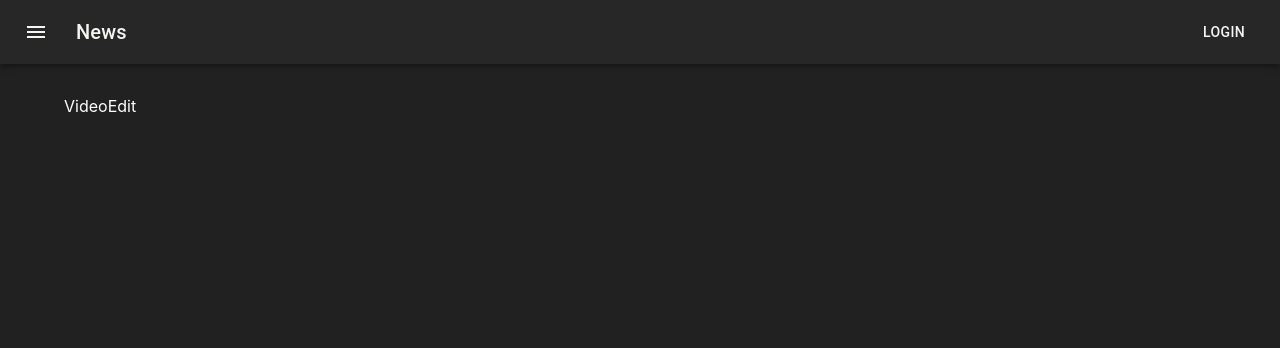
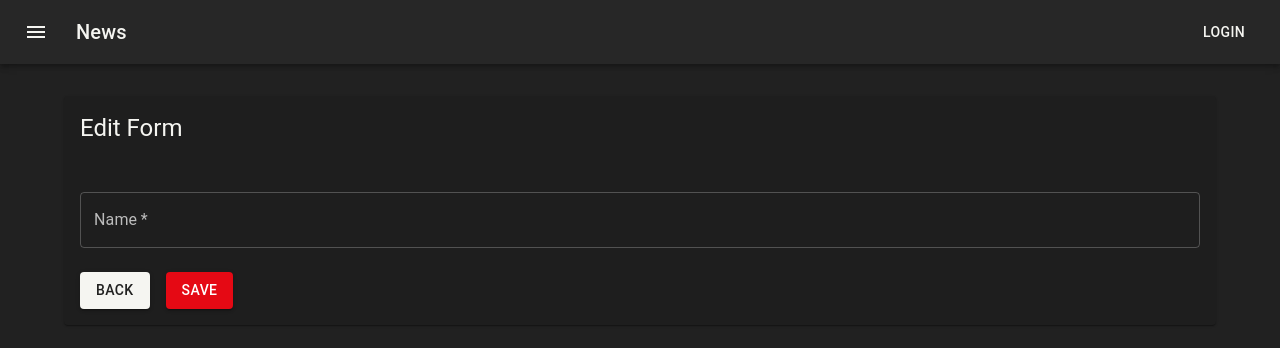
Before and after one commit to paulosarmento/projeto-pratico-fc-admin-react, a React (Create React App) app: page /videos/edit/1 in a window 1280 px wide. Shown: the top 348 px of the page. Built offline with nearby package versions, Linux system fonts and the light colour scheme; no server answers.

Commit message:
Video form

```diff
--- a/src/features/video/VideoEdit.tsx
+++ b/src/features/video/VideoEdit.tsx
@@ -1,5 +1,67 @@
-import React from "react";
+import { Box, Paper, Typography } from "@mui/material";
+import { useSnackbar } from "notistack";
+import React, { useEffect, useState } from "react";
+import { useParams } from "react-router-dom";
+import { initialState, useGetVideoQuery } from "./videoSlice";
+import { Video } from "../../types/Videos";
+import { VideoForm } from "./components/VideoForm";
 
 export const VideoEdit = () => {
-  return <div>VideoEdit</div>;
+  const id = useParams<{ id: string }>().id as string;
+  const { data: video, isFetching } = useGetVideoQuery({ id });
+  const [videoState, setVideoState] = useState<Video>(initialState);
+  const [status, setStatus] = useState({
+    isLoading: false,
+    isSuccess: false,
+    isError: false,
+  });
+  const { enqueueSnackbar } = useSnackbar();
+
+  function handleChange(e: React.ChangeEvent<HTMLInputElement>) {
+    const { name, value } = e.target;
+    setVideoState({ ...videoState, [name]: value });
+  }
+
+  async function handleSubmit(e: React.FormEvent<HTMLFormElement>) {
+    e.preventDefault();
+    await videoState;
+  }
+
+  useEffect(() => {
+    if (video) {
+      setVideoState(video.data);
+    }
+  }, [video]);
+
+  useEffect(() => {
+    if (status.isSuccess) {
+      enqueueSnackbar("Video updated", { variant: "success" });
+    }
+    if (status.isError) {
+      enqueueSnackbar("Error updating video", { variant: "error" });
+    }
+  }, [status, enqueueSnackbar]);
+
+  console.log(video);
+  return (
+    <Box>
+      <Paper>
+        <Box p={2}>
+          <Box mb={2}>
+            <Typography variant="h5">Edit Form</Typography>
+          </Box>
+        </Box>
+        <VideoForm
+          video={videoState}
+          categories={[]}
+          castMembers={[]}
+          genres={[]}
+          handleSubmit={handleSubmit}
+          handleChange={handleChange}
+          isDisabled={status.isLoading}
+          isLoading={status.isLoading || isFetching}
+        />
+      </Paper>
+    </Box>
+  );
 };
--- /dev/null
+++ b/src/features/video/components/VideoForm.tsx
@@ -0,0 +1,66 @@
+import { Box, Button, FormControl, Grid, TextField } from "@mui/material";
+import React from "react";
+import { Video } from "../../../types/Videos";
+import { Category } from "../../../types/Category";
+import { Genre } from "../../../types/Genres";
+import { CastMember } from "../../../types/CastMembers";
+import { Link } from "react-router-dom";
+
+export type Props = {
+  video: Video;
+  categories?: Category[];
+  genres?: Genre[];
+  castMembers?: CastMember[];
+  isDisabled?: boolean;
+  isLoading?: boolean;
+  handleSubmit: (e: React.FormEvent<HTMLFormElement>) => void;
+  handleChange: (e: React.ChangeEvent<HTMLInputElement>) => void;
+};
+
+export function VideoForm({
+  video,
+  categories,
+  genres,
+  castMembers,
+  isDisabled = false,
+  isLoading = false,
+  handleSubmit,
+  handleChange,
+}: Props) {
+  return (
+    <Box p={2}>
+      <form onSubmit={handleSubmit}>
+        <Grid container spacing={3}>
+          <Grid item xs={12}>
+            <FormControl fullWidth>
+              <TextField
+                required
+                name="name"
+                label="Name"
+                value={video.title}
+                disabled={isDisabled}
+                onChange={handleChange}
+                fullWidth
+              />
+            </FormControl>
+          </Grid>
+          <Grid item xs={12}>
+            <Box display={"flex"} gap={2}>
+              <Button variant="contained" component={Link} to="/videos">
+                Back
+              </Button>
+              <Button
+                variant="contained"
+                color="secondary"
+                disabled={isDisabled || isLoading}
+                type="submit"
+              >
+                {isLoading ? "Saving..." : "Save"}
+              </Button>
+            </Box>
+          </Grid>
+        </Grid>
+      </form>
+    </Box>
+  );
+}
--- a/src/features/video/videoSlice.ts
+++ b/src/features/video/videoSlice.ts
@@ -43,6 +43,10 @@ const getVideos = ({ page = 1, perPage = 10, search = "" }) => {
   return `${endpointUrl}?${parseQueryParams(params)}`;
 };
 
+const getVideo = ({ id }: { id: string }) => {
+  return `${endpointUrl}/${id}`;
+};
+
 const deleteVideoMutation = ({ id }: { id: string }) => {
   return {
     url: `${endpointUrl}/${id}`,
@@ -60,7 +64,12 @@ const videosSlice = apiSlice.injectEndpoints({
       query: deleteVideoMutation,
       invalidatesTags: ["Videos"],
     }),
+    getVideo: query<Result, { id: string }>({
+      query: getVideo,
+      providesTags: ["Videos"],
+    }),
   }),
 });
 
-export const { useGetVideosQuery, useDeleteVideoMutation } = videosSlice;
+export const { useGetVideosQuery, useDeleteVideoMutation, useGetVideoQuery } =
+  videosSlice;
```
